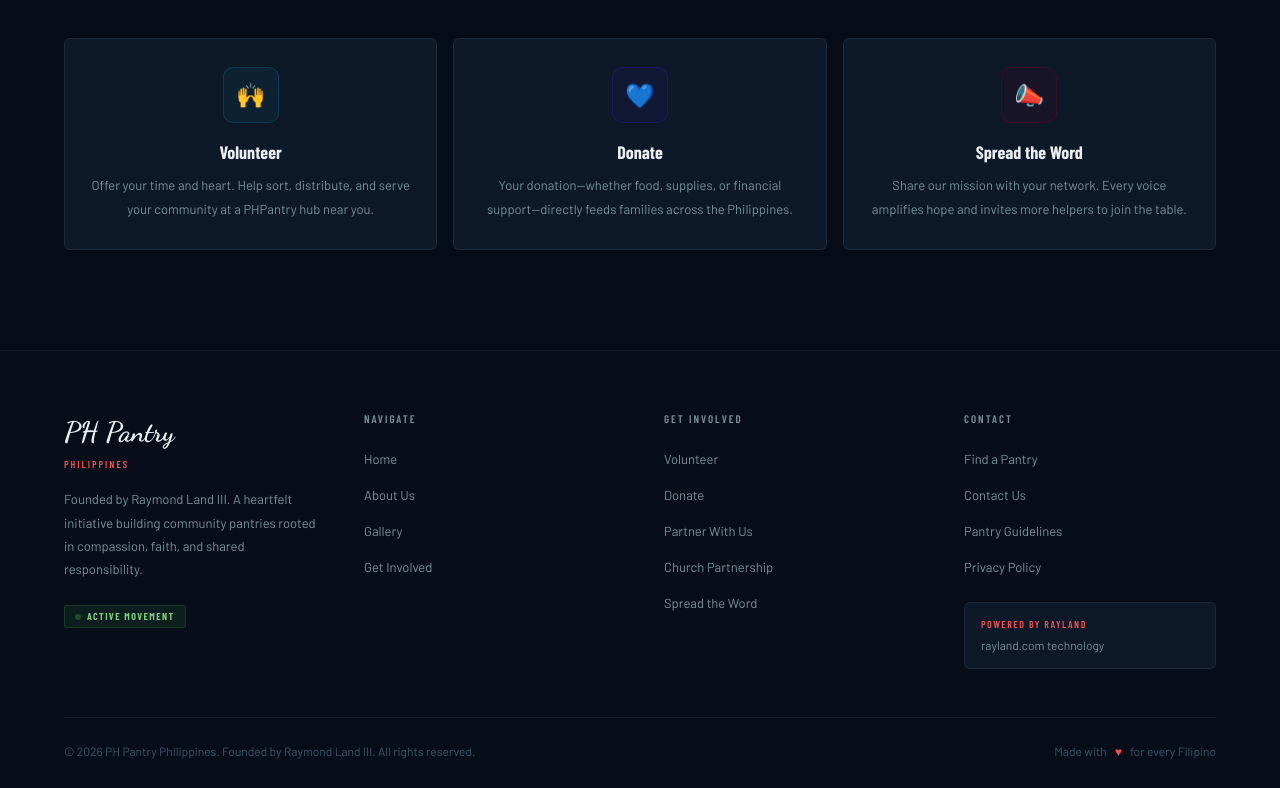
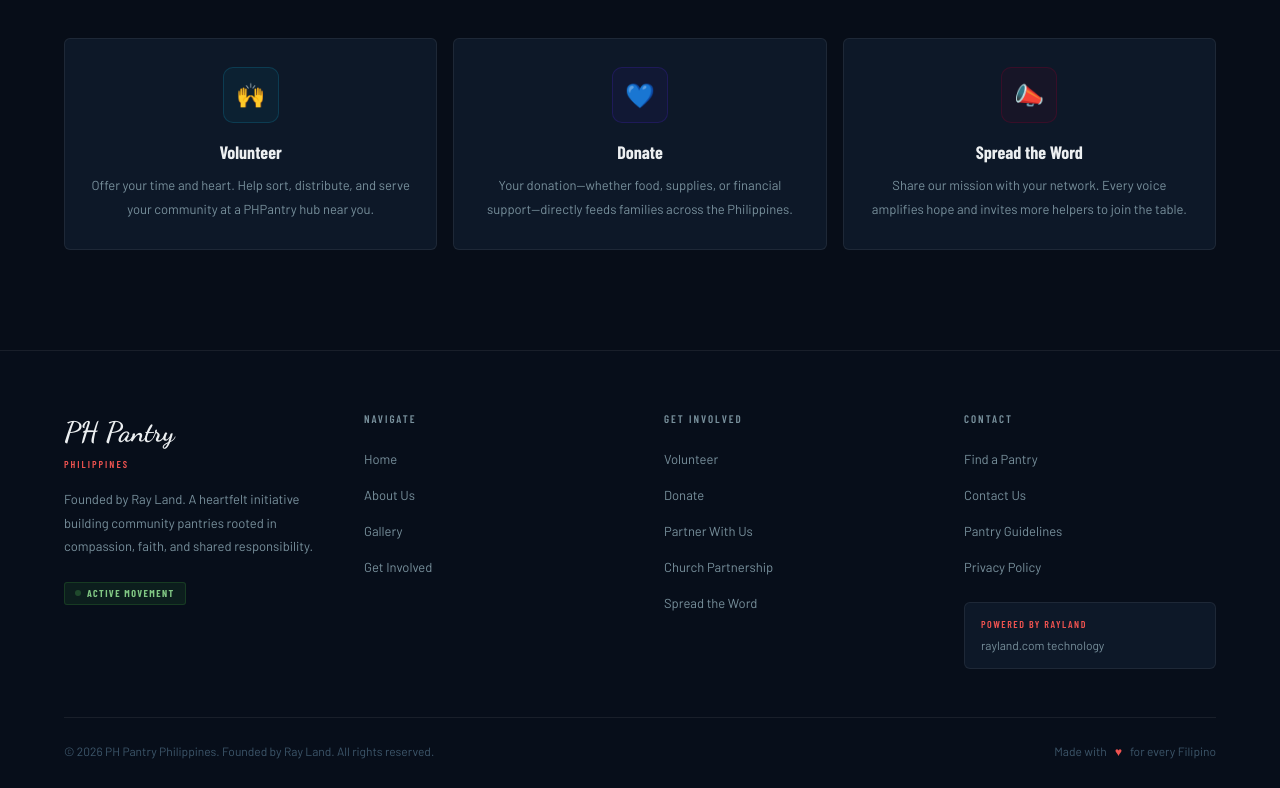
Before and after one commit to anthonyrunbusinessrun/phpantry-rayland, a Next.js app: page / in a window 1280 px wide. Shown: the part 8055-8843 px from the top of the page. Built offline with nearby package versions, Linux system fonts and the light colour scheme.

Commit message:
Update Footer.tsx

```diff
--- a/components/Footer.tsx
+++ b/components/Footer.tsx
@@ -15,7 +15,7 @@
             <div style={{ fontFamily: 'var(--font-script)', fontSize: 28, color: '#ECEFF1', marginBottom: 4 }}>PH Pantry</div>
             <div style={{ fontFamily: 'var(--font-cond)', fontSize: 10, fontWeight: 600, letterSpacing: '0.2em', textTransform: 'uppercase', color: '#EF5350', marginBottom: 16 }}>Philippines</div>
             <p style={{ fontSize: 13, color: 'var(--text-muted)', lineHeight: 1.8, maxWidth: 260 }}>
-              Founded by Raymond Land III. A heartfelt initiative building community pantries rooted in compassion, faith, and shared responsibility.
+              Founded by Ray Land. A heartfelt initiative building community pantries rooted in compassion, faith, and shared responsibility.
             </p>
             <div style={{ marginTop: 20 }}>
               <span className="badge badge-live" style={{ fontSize: 10 }}>Active Movement</span>
@@ -59,7 +59,7 @@
 
         <div style={{ paddingTop: 24, display: 'flex', justifyContent: 'space-between', alignItems: 'center', flexWrap: 'wrap', gap: 12 }}>
           <div style={{ fontSize: 12, color: 'var(--text-dim)' }}>
-            © {new Date().getFullYear()} PH Pantry Philippines. Founded by Raymond Land III. All rights reserved.
+            © {new Date().getFullYear()} PH Pantry Philippines. Founded by Ray Land. All rights reserved.
           </div>
           <div style={{ display: 'flex', alignItems: 'center', gap: 8, fontSize: 12, color: 'var(--text-dim)' }}>
             <span>Made with</span>
```
